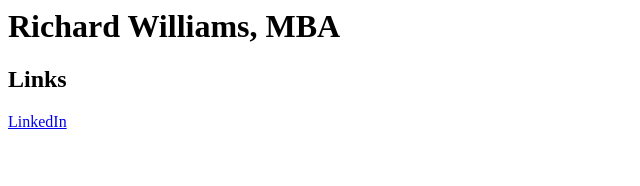
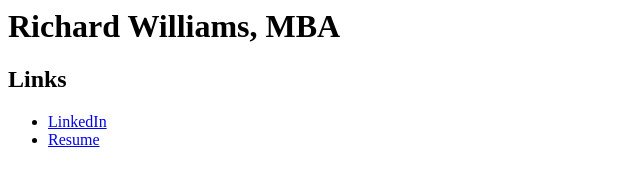
Before and after one commit to rcwx-me/rcwx-me.github.io, a plain HTML site: page index.html in a window 1280 px wide. Shown: the whole page, without its empty margins (0-640 px from the left). Drawn offline with Linux system fonts and the light colour scheme.

Commit message:
Update index.html

```diff
--- a/index.html
+++ b/index.html
@@ -4,7 +4,9 @@
   </head>
   <body>
     <h1>Richard Williams, MBA</h1>
-<h2>Links</h2>
-    <a href=https://linkedin.com/in/rcwx/>LinkedIn</a>
+<h2>Links</h2><ul>
+    <li><a href=https://linkedin.com/in/rcwx/>LinkedIn</a></li>
+    <li><a href=https://richwilliams.github.io/resumes/20250428-williams-richard-resume.docx>Resume</li>
+</ul>
   </body>
 </html>
```
